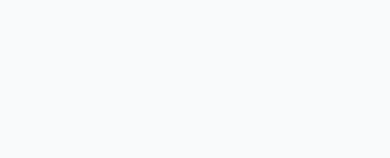
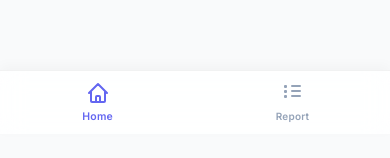
Before and after one commit to abdelaziz-tleti/natif, a Vue app in the folder frontend/: page / in a window 390 px wide. Shown: the part 710-868 px from the top of the page. Built offline with nearby package versions, Linux system fonts and the light colour scheme; sample sign-in values are in the browser's storage.

Commit message:
Add PWA support for mobile installation and mobile bottom navigation menu

```diff
--- a/frontend/index.html
+++ b/frontend/index.html
@@ -1,13 +1,31 @@
 <!doctype html>
 <html lang="en">
+
 <head>
   <meta charset="UTF-8" />
   <link rel="icon" type="image/svg+xml" href="/vite.svg" />
   <meta name="viewport" content="width=device-width, initial-scale=1.0" />
-    <title>frontend</title>
+  <title>Natif - Restaurant SaaS</title>
+  <link rel="manifest" href="/manifest.json" />
+  <meta name="theme-color" content="#6366f1" />
+  <meta name="apple-mobile-web-app-capable" content="yes" />
+  <meta name="apple-mobile-web-app-status-bar-style" content="default" />
+  <meta name="apple-mobile-web-app-title" content="Natif" />
+  <link rel="apple-touch-icon" href="/vite.svg" />
 </head>
+
 <body>
   <div id="app"></div>
   <script type="module" src="/src/main.js"></script>
+  <script>
+    if ('serviceWorker' in navigator) {
+      window.addEventListener('load', () => {
+        navigator.serviceWorker.register('/sw.js')
+          .then(reg => console.log('SW registered!', reg))
+          .catch(err => console.log('SW failed!', err));
+      });
+    }
+  </script>
 </body>
+
 </html>
--- /dev/null
+++ b/frontend/public/sw.js
@@ -0,0 +1,22 @@
+const CACHE_NAME = 'natif-cache-v1';
+const ASSETS_TO_CACHE = [
+    '/',
+    '/index.html',
+    '/manifest.json'
+];
+
+self.addEventListener('install', (event) => {
+    event.waitUntil(
+        caches.open(CACHE_NAME).then((cache) => {
+            return cache.addAll(ASSETS_TO_CACHE);
+        })
+    );
+});
+
+self.addEventListener('fetch', (event) => {
+    event.respondWith(
+        caches.match(event.request).then((response) => {
+            return response || fetch(event.request);
+        })
+    );
+});
--- /dev/null
+++ b/frontend/src/components/BottomNav.vue
@@ -0,0 +1,86 @@
+<template>
+  <nav class="bottom-nav md:hidden">
+    <router-link to="/" class="nav-item" active-class="active">
+      <svg class="w-6 h-6" fill="none" stroke="currentColor" viewBox="0 0 24 24">
+        <path stroke-linecap="round" stroke-linejoin="round" stroke-width="2" d="M3 12l2-2m0 0l7-7 7 7M5 10v10a1 1 0 001 1h3m10-11l2 2m-2-2v10a1 1 0 01-1 1h-3m-6 0a1 1 0 001-1v-4a1 1 0 011-1h2a1 1 0 011 1v4a1 1 0 001 1m-6 0h6" />
+      </svg>
+      <span class="nav-label">Home</span>
+    </router-link>
+
+    <router-link v-if="authStore.isManager || authStore.isAdmin" to="/manager/products" class="nav-item" active-class="active">
+      <svg class="w-6 h-6" fill="none" stroke="currentColor" viewBox="0 0 24 24">
+        <path stroke-linecap="round" stroke-linejoin="round" stroke-width="2" d="M20 7l-8-4-8 4m16 0l-8 4m8-4v10l-8 4m0-10L4 7m8 4v10M4 7v10l8 4" />
+      </svg>
+      <span class="nav-label">Inventory</span>
+    </router-link>
+
+    <router-link v-if="authStore.isManager || authStore.isAdmin" to="/manager/shifts" class="nav-item" active-class="active">
+      <svg class="w-6 h-6" fill="none" stroke="currentColor" viewBox="0 0 24 24">
+        <path stroke-linecap="round" stroke-linejoin="round" stroke-width="2" d="M12 8v4l3 3m6-3a9 9 0 11-18 0 9 9 0 0118 0z" />
+      </svg>
+      <span class="nav-label">Staff</span>
+    </router-link>
+
+    <router-link to="/employee/stock" class="nav-item" active-class="active">
+      <svg class="w-6 h-6" fill="none" stroke="currentColor" viewBox="0 0 24 24">
+        <path stroke-linecap="round" stroke-linejoin="round" stroke-width="2" d="M11 5h8M11 10h8M11 15h8M4 5h1v1H4V5zm0 5h1v1H4v-1zm0 5h1v1H4v-1z" />
+      </svg>
+      <span class="nav-label">Report</span>
+    </router-link>
+  </nav>
+</template>
+
+<script setup>
+import { useAuthStore } from '../stores/auth';
+const authStore = useAuthStore();
+</script>
+
+<style scoped>
+.bottom-nav {
+  position: fixed;
+  bottom: 0;
+  left: 0;
+  right: 0;
+  height: 64px;
+  background: rgba(255, 255, 255, 0.85);
+  backdrop-filter: blur(12px);
+  -webkit-backdrop-filter: blur(12px);
+  border-top: 1px solid rgba(0, 0, 0, 0.05);
+  display: flex;
+  justify-content: space-around;
+  align-items: center;
+  padding-bottom: env(safe-area-inset-bottom);
+  z-index: 1000;
+  box-shadow: 0 -4px 12px rgba(0, 0, 0, 0.03);
+}
+
+.nav-item {
+  display: flex;
+  flex-direction: column;
+  align-items: center;
+  text-decoration: none;
+  color: #94a3b8;
+  gap: 4px;
+  flex: 1;
+  transition: all 0.2s cubic-bezier(0.4, 0, 0.2, 1);
+}
+
+.nav-item.active {
+  color: #6366f1;
+}
+
+.nav-item svg {
+  width: 24px;
+  height: 24px;
+}
+
+.nav-label {
+  font-size: 10px;
+  font-weight: 600;
+  letter-spacing: 0.2px;
+}
+
+.nav-item.active .nav-label {
+  transform: scale(1.05);
+}
+</style>
--- a/frontend/src/views/MainLayout.vue
+++ b/frontend/src/views/MainLayout.vue
@@ -21,11 +21,15 @@
         </transition>
       </router-view>
     </main>
+
+    <!-- Mobile Bottom Navigation -->
+    <BottomNav />
   </div>
 </template>
 
 <script setup>
 import Sidebar from '../components/Sidebar.vue';
+import BottomNav from '../components/BottomNav.vue';
 import { ref, onMounted } from 'vue';
 
 const isSidebarCollapsed = ref(false);
@@ -86,6 +90,7 @@ watch(() => route.path, () => {
     margin-left: 0;
     width: 100%;
     padding-top: 60px; /* Space for mobile header */
+    padding-bottom: 80px; /* Space for bottom nav */
   }
 }
 
--- a/frontend/vite.config.js
+++ b/frontend/vite.config.js
@@ -5,6 +5,7 @@ import vue from '@vitejs/plugin-vue'
 export default defineConfig({
   plugins: [vue()],
   server: {
+    host: true,
     proxy: {
       '/api': {
         target: 'http://localhost:8000',
```
Also changed, not shown: frontend/public/manifest.json (added). Lines whose indentation alone changed are shown as unchanged.
